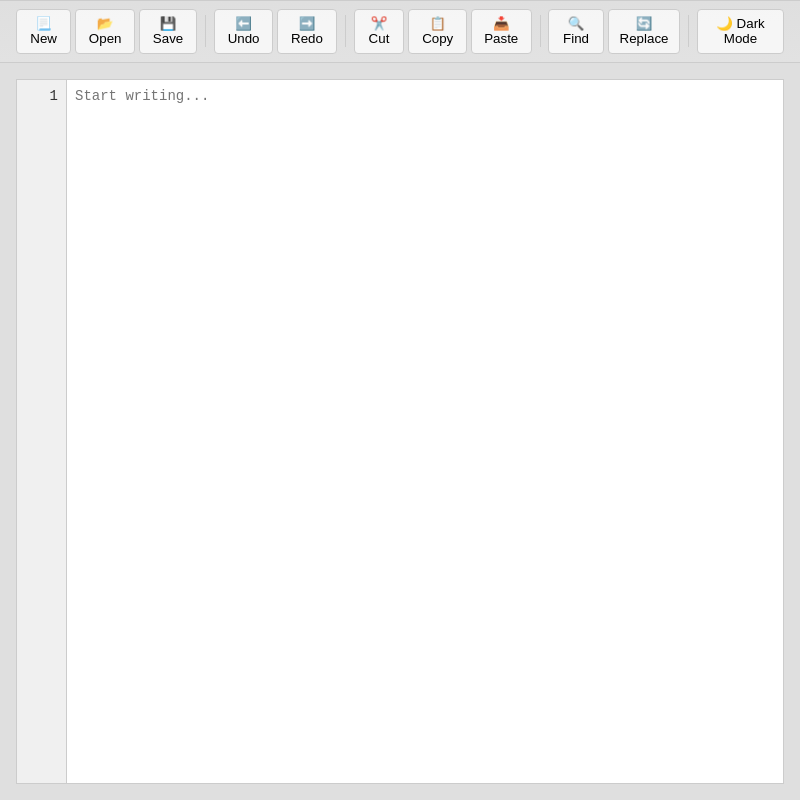
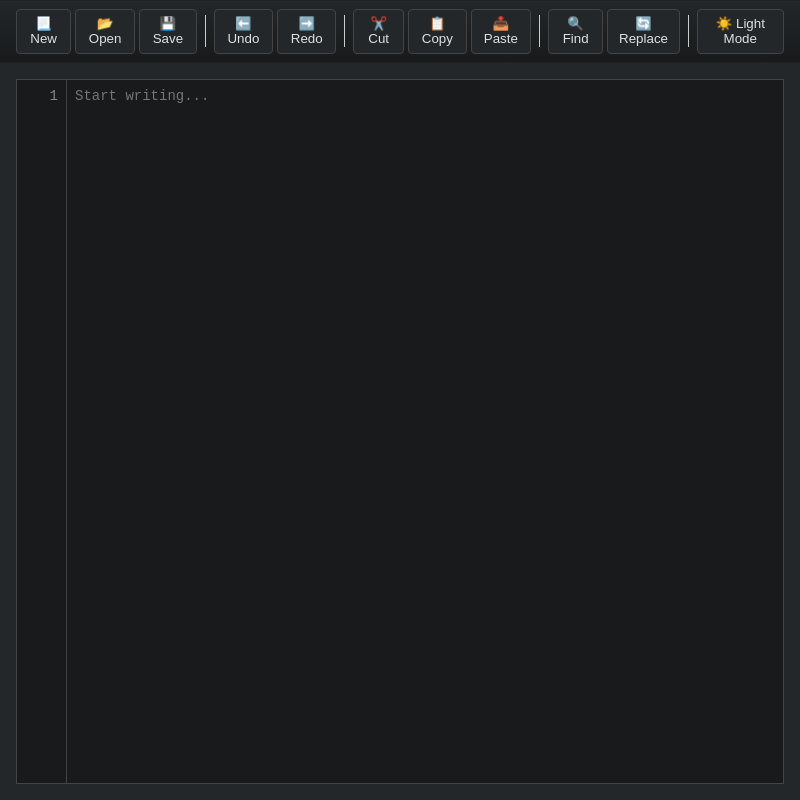
Before and after one commit to anuragbansall/Notepad, an Electron app: page index.html in a window 800 px wide. Both pictures are taken after a click on the button "🌙 Dark Mode". Drawn offline with Linux system fonts and the light colour scheme; no server answers.

Commit message:
feat: implement dark mode toggle functionality and persist preference

```diff
--- a/renderer.js
+++ b/renderer.js
@@ -6,6 +6,8 @@ const saveButton = document.getElementById("save-button");
 const newButton = document.getElementById("new-button");
 const textArea = document.getElementById("editor");
 const lineNumbers = document.getElementById("line-numbers");
+
+const darkModeToggle = document.getElementById("dark-mode-toggle");
 
 function updateLineNumbers() {
   const count = textArea.value.split("\n").length;
@@ -71,3 +73,28 @@ document.addEventListener("keydown", (event) => {
     }
   }
 });
+
+// Dark mode toggle logic
+function setDarkMode(enabled) {
+  document.body.classList.toggle("dark-mode", enabled);
+  if (enabled) {
+    darkModeToggle.innerText = "☀️ Light Mode";
+    darkModeToggle.title = "Switch to light mode";
+  } else {
+    darkModeToggle.innerText = "🌙 Dark Mode";
+    darkModeToggle.title = "Switch to dark mode";
+  }
+  localStorage.setItem("padman-dark-mode", enabled ? "1" : "0");
+}
+
+darkModeToggle.addEventListener("click", () => {
+  const enabled = !document.body.classList.contains("dark-mode");
+  setDarkMode(enabled);
+});
+
+// On load, set dark mode from localStorage
+window.addEventListener("DOMContentLoaded", () => {
+  updateLineNumbers();
+  const darkPref = localStorage.getItem("padman-dark-mode") === "1";
+  setDarkMode(darkPref);
+});
```
Also changed, not shown: index.html (+3 -1 lines).
